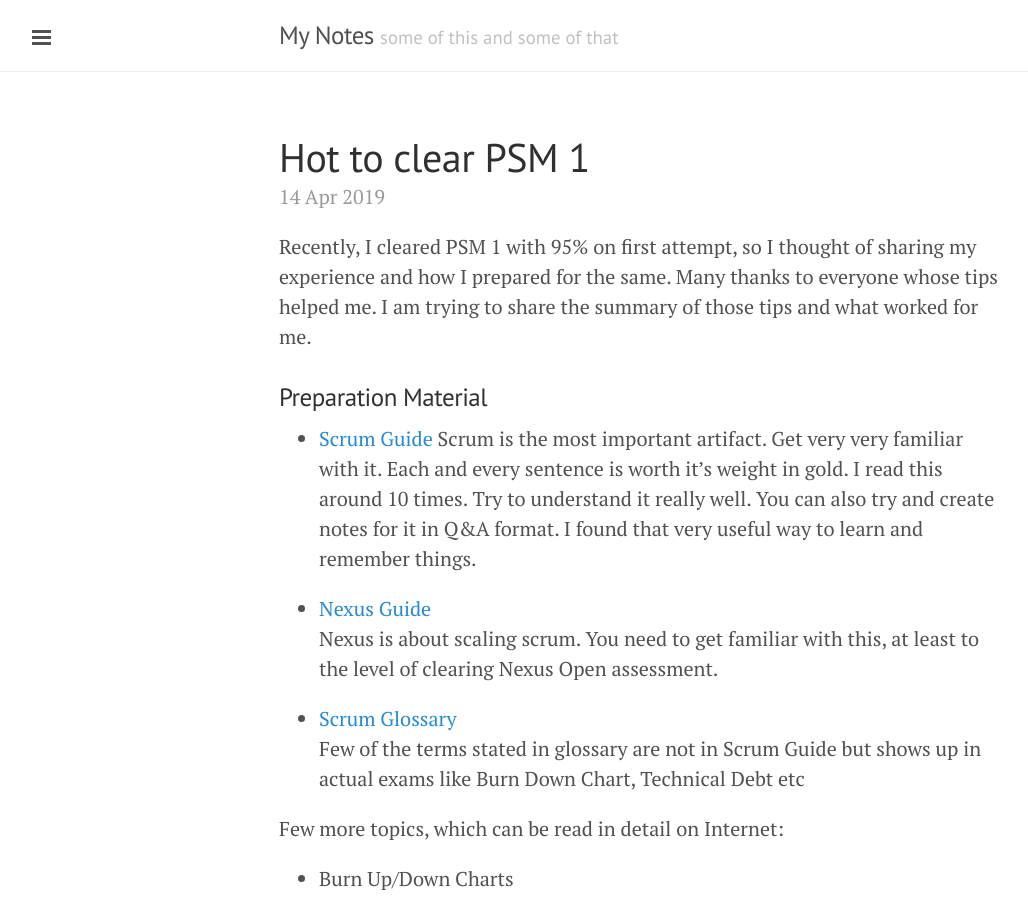
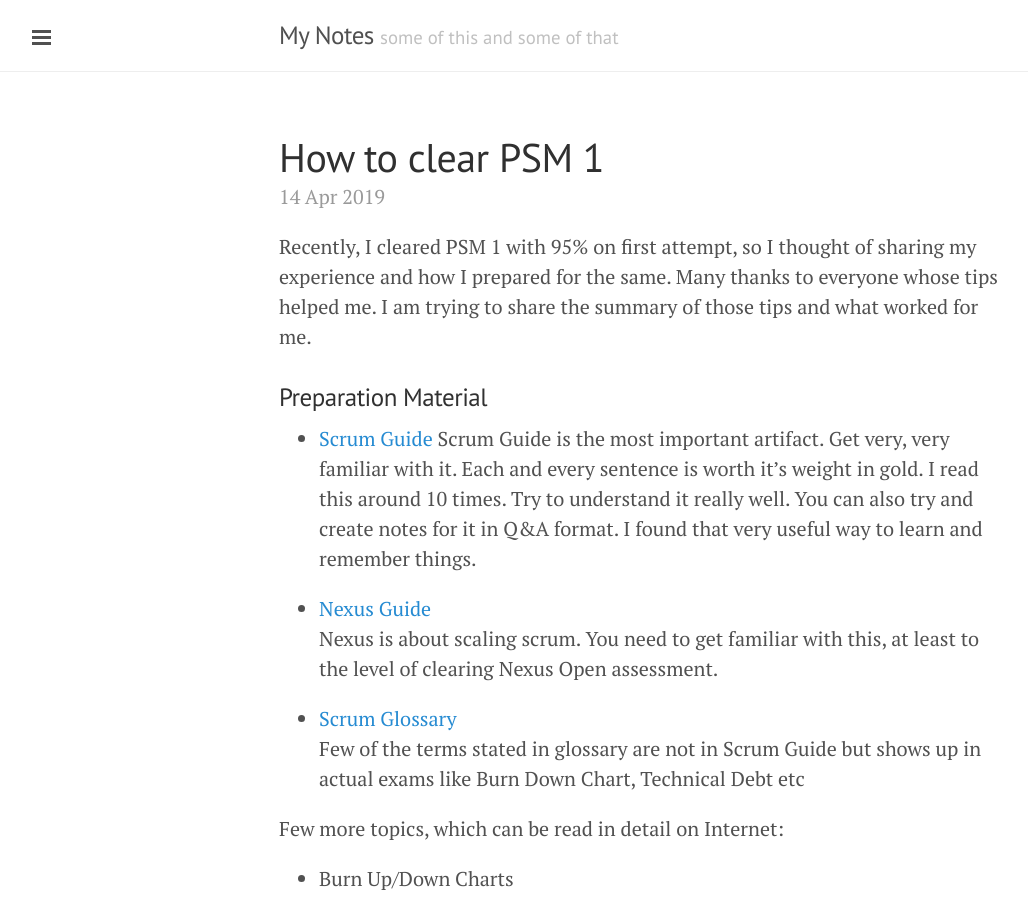
Before and after one commit to vishalsinha21/vishalsinha21.github.io, a Jekyll site: the page built from _posts/2019-04-14-psm1.markdown, in a window 1280 px wide and 900 px high. Shown: the whole window, without its empty margins (1-1029 px from the left). Built offline with Jekyll 4.4.1, drawn with Linux system fonts in a browser that asks for light colours; nearby versions of some CDN libraries; comment, search, counter and statistics services are not loaded.

Commit message:
new post: how to clear PSM 1 - minor corrections

```diff
--- a/_posts/2019-04-14-psm1.markdown
+++ b/_posts/2019-04-14-psm1.markdown
@@ -1,6 +1,6 @@
 ---
 published: true
-title: Hot to clear PSM 1
+title: How to clear PSM 1
 layout: post
 ---
 
@@ -11,7 +11,7 @@ Recently, I cleared PSM 1 with 95% on first attempt, so I thought of sharing my
 
 
 - <a href="https://www.scrumguides.org/scrum-guide.html" target="_blank">Scrum Guide</a>
-Scrum is the most important artifact. Get very very familiar with it. Each and every sentence is worth it's weight in gold. I read this around 10 times. Try to understand it really well.
+Scrum Guide is the most important artifact. Get very, very familiar with it. Each and every sentence is worth it's weight in gold. I read this around 10 times. Try to understand it really well.
 You can also try and create notes for it in Q&A format. I found that very useful way to learn and remember things.
 
 - <a href="https://www.scrum.org/resources/online-nexus-guide" target="_blank">Nexus Guide</a>
```
